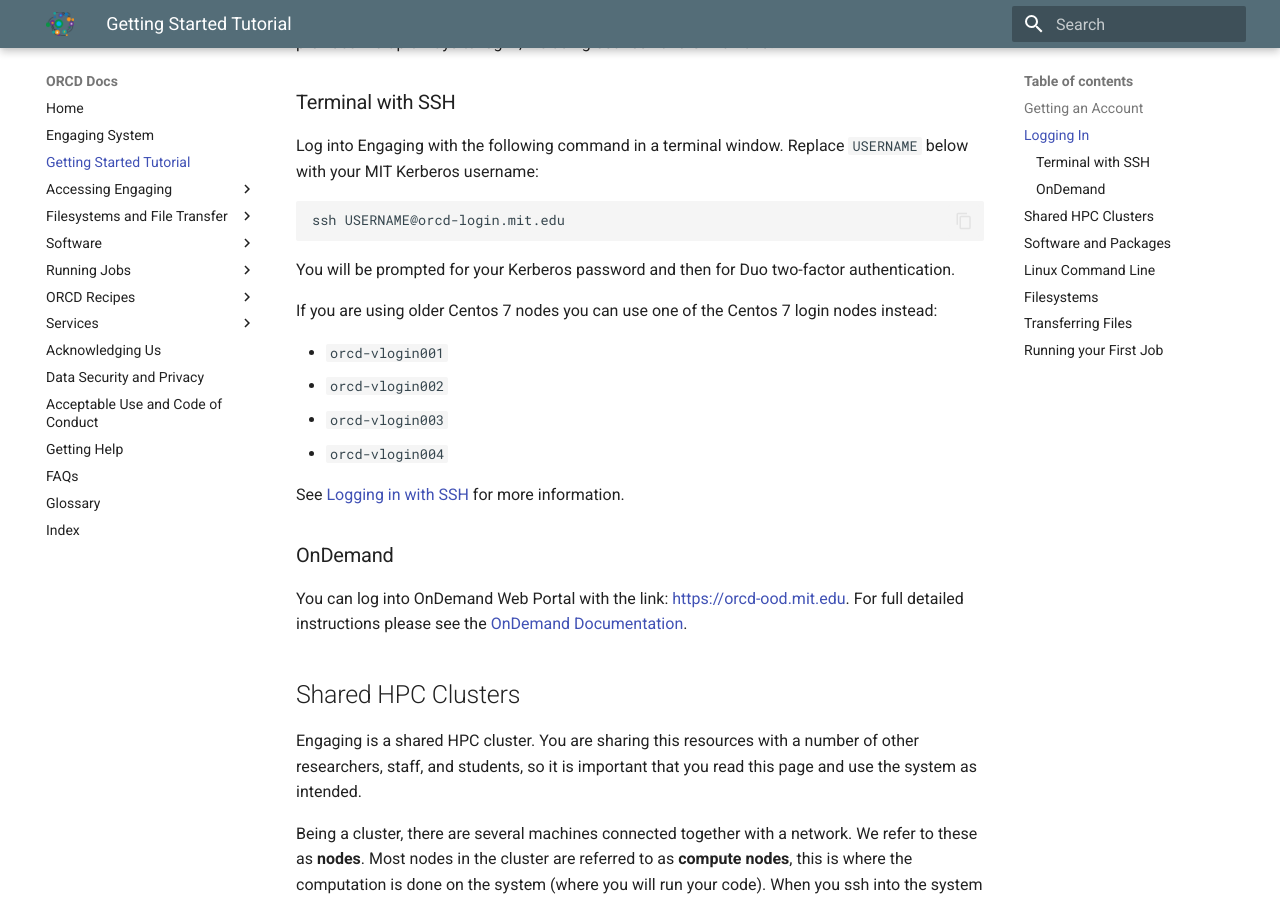
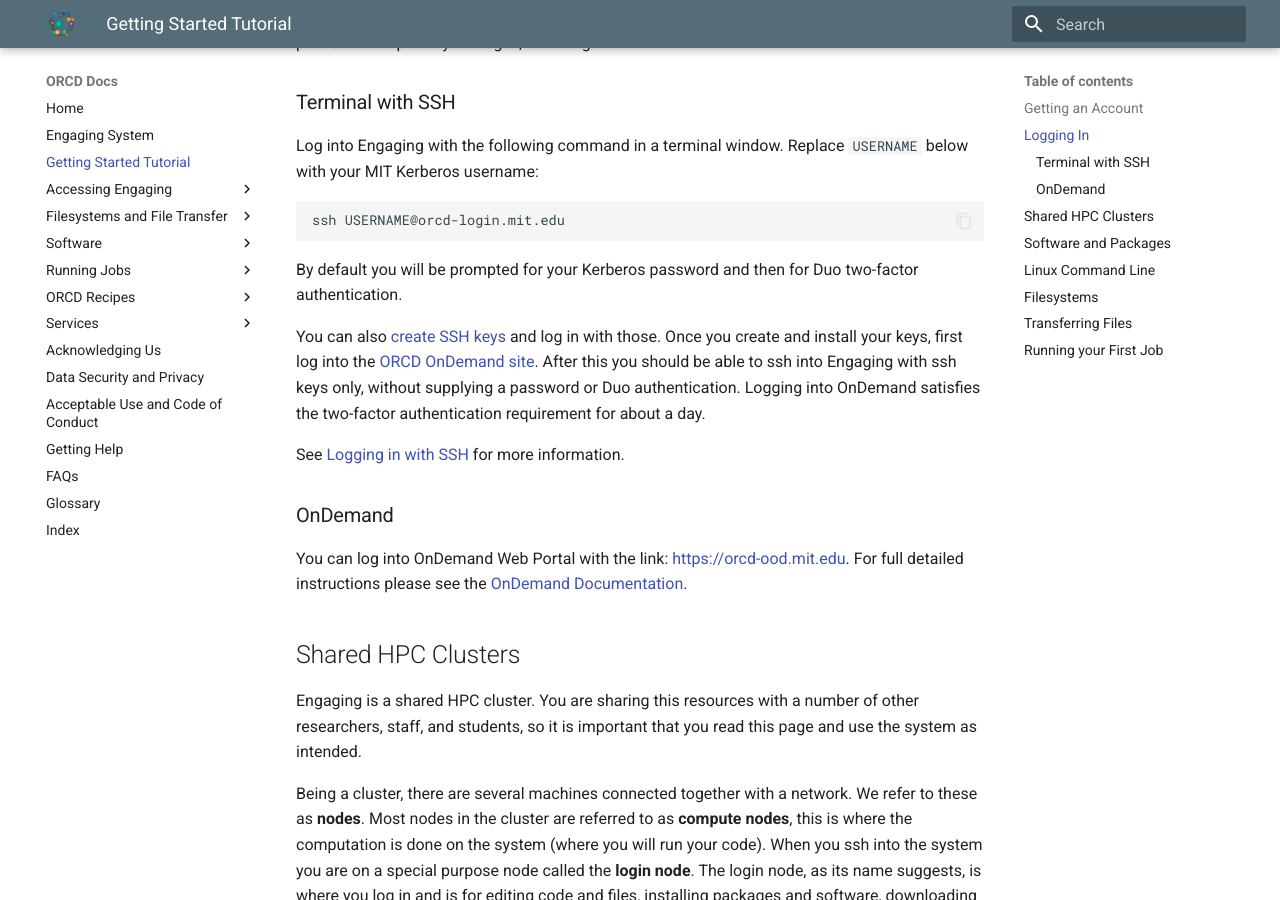
Before and after one commit to mit-orcd/orcd-docs-edit, an MkDocs documentation site: the page built from docs/getting-started.md, in a window 1280 px wide and 900 px high, scrolled down 577 px. Built offline with MkDocs 1.6.1 and Material for MkDocs 9.7.7, drawn with Linux system fonts in a browser that asks for light colours; some of the changed text lies outside the part shown.

Commit message:
remove C7 login node reference, add note about ssh key login

````diff
--- a/docs/getting-started.md
+++ b/docs/getting-started.md
@@ -26,14 +26,9 @@
 ```bash
 ssh USERNAME@orcd-login.mit.edu
 ```
-You will be prompted for your Kerberos password and then for Duo two-factor authentication.
+By default you will be prompted for your Kerberos password and then for Duo two-factor authentication.
 
-If you are using older Centos 7 nodes you can use one of the Centos 7 login nodes instead:
-
-- `orcd-vlogin001`
-- `orcd-vlogin002`
-- `orcd-vlogin003`
-- `orcd-vlogin004`
+You can also [create SSH keys](accessing-orcd/ssh-setup.md) and log in with those. Once you create and install your keys, first log into the [ORCD OnDemand site](https://orcd-ood.mit.edu). After this you should be able to ssh into Engaging with ssh keys only, without supplying a password or Duo authentication. Logging into OnDemand satisfies the two-factor authentication requirement for about a day.
 
 See [Logging in with SSH](accessing-orcd/ssh-login.md/#logging-in-via-ssh) for more information.
 
@@ -194,6 +189,6 @@
 After you run this command you will be on a compute node and you can do
 a test-run of your code. This command will allocate one core to your
 job. If your test code is multithreaded or parallel, uses a lot of
-memory, or requires a GPU you should request [additional resources](running-jobs/requesting-resources.md) as needed. Not requesting the resources you will be using can negatively impact others on the system.
+memory, or requires a GPU you should request [additional resources](running-jobs/requesting-resources.md) as needed.
 
 Review the "Running Jobs" section of this site. We recommend reading through both the [Overview](running-jobs/overview.md) and [Requesting Resources](running-jobs/requesting-resources.md) pages, and then select any additional pages most relevant to you.
````
